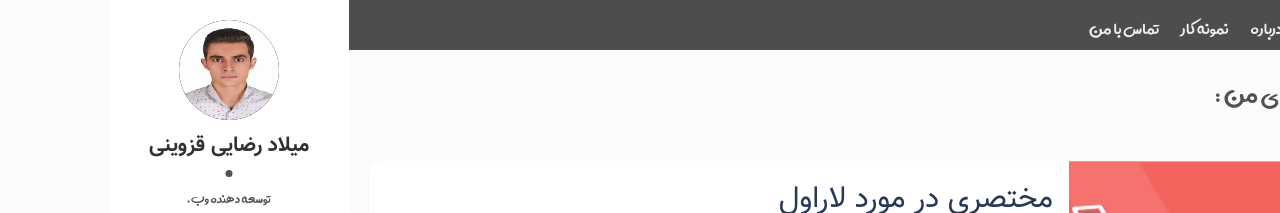
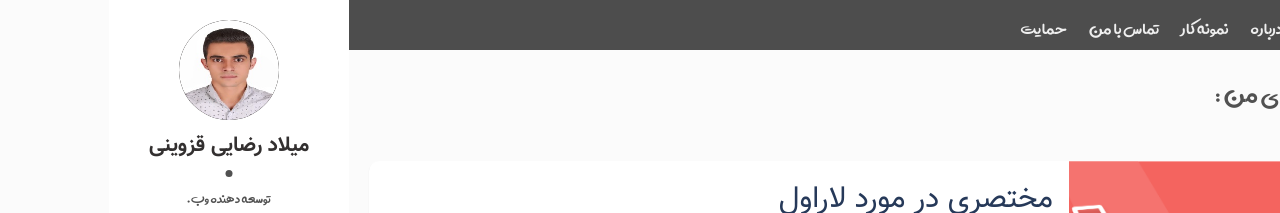
Before and after one commit to miladrezaie/milad-rezaie, a Jekyll site: the page built from index.md, in a window 1280 px wide. Shown: the top 213 px of the page. Built offline with Jekyll 4.4.1, drawn with Linux system fonts in a browser that asks for light colours; the list of posts is cut into pages by our own code.

Commit message:
add homr pageDDDDDDasasq1212

```diff
--- a/_includes/nav.html
+++ b/_includes/nav.html
@@ -14,6 +14,7 @@
       <a href="{{site.baseurl}}/about">درباره </a>
       <a href="https://github.com/miladrezaie/" >نمونه کار</a>
       <a href="https://codepen.io/">تماس با من</a>
+      <a href="{{site.baseurl}}/payment">حمایت</a>
 
     </div>
   </div>
```
